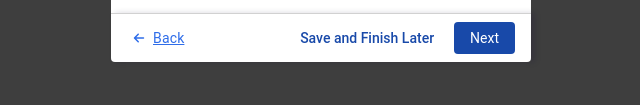
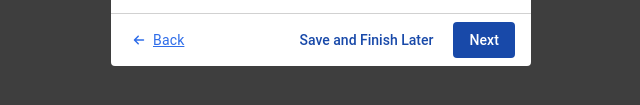
Before and after one commit to mitchellcarroll/hudu, a website built with Vite: page index.html in a window 1280 px wide. Shown: the part 495-600 px from the top of the page, 319-959 px from the left. Built offline with nearby package versions, Linux system fonts and the light colour scheme; what @hotwired/stimulus would draw is missing.

Commit message:
minor tweaks

```diff
--- a/package.json
+++ b/package.json
@@ -9,8 +9,7 @@
   "license": "ISC",
   "scripts": {
     "dev": "vite",
-    "build": "vite build",
-    "preview": "vite preview"
+    "build": "vite build"
   },
   "dependencies": {
     "@hotwired/stimulus": "^3.2.2"
--- a/src/style.css
+++ b/src/style.css
@@ -249,7 +249,6 @@ button {
 .form-footer {
   padding: 8px 16px;
   border-top: 1px solid var(--color-light-gray);
-  box-shadow: 4px 0 6px rgba(19, 1, 54, 0.16);
 }
 
 .btn-container {
@@ -297,6 +296,9 @@ button {
   background-color: var(--color-primary);
   color: var(--color-white);
   max-width: 280px;
+  font-weight: 500;
+  line-height: 20px;
+  letter-spacing: .1px;
 }
 
 .btn-primary:focus-visible {
```
